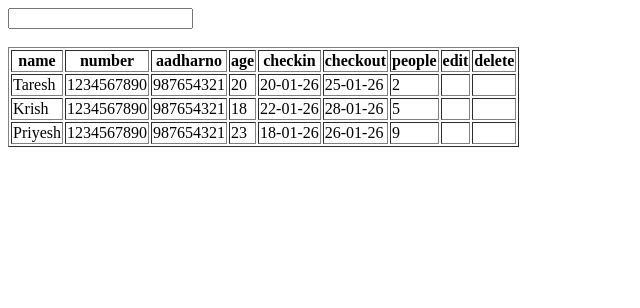
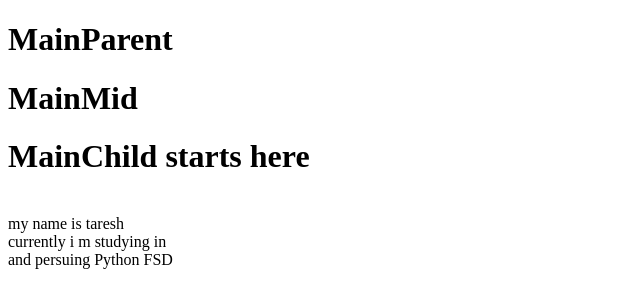
Before and after one commit to taresh2504/ReactJsbatch2, a React (Vite) app: page / in a window 1280 px wide. Shown: the top 308 px of the page, without its empty margins (0-640 px from the left). Built offline with nearby package versions, Linux system fonts and the light colour scheme; data requests are answered from the project's data file.

Commit message:
context api

```diff
--- /dev/null
+++ b/src/Context.jsx
@@ -0,0 +1,6 @@
+// import React, { useContext } from 'react'
+import { createContext } from 'react'
+
+let UserContext = createContext()
+
+export default UserContext
--- /dev/null
+++ b/src/MainChild.jsx
@@ -0,0 +1,22 @@
+import React from 'react'
+import UserContext from './Context'
+import { useContext } from 'react'
+
+const MainChild = () => {
+    let {mydata,course,institute} = useContext(UserContext)
+
+  return (
+    <>
+      <h1>MainChild starts here</h1>
+      <br />
+      my name is {mydata.name}
+      <br />
+      currently i m studying in {institute}
+      <br />
+      and persuing {course}
+
+    </>
+  )
+}
+
+export default MainChild
--- /dev/null
+++ b/src/MainMid.jsx
@@ -0,0 +1,13 @@
+import React from 'react'
+import MainChild from './MainChild'
+
+const MainMid = () => {
+  return (
+    <>
+      <h1>MainMid</h1>
+      <MainChild/>
+    </>
+  )
+}
+
+export default MainMid
--- /dev/null
+++ b/src/MainParent.jsx
@@ -0,0 +1,13 @@
+import React from 'react'
+import MainMid from './MainMid'
+
+const MainParent = () => {
+  return (
+    <>
+      <h1>MainParent</h1>
+      <MainMid/>
+    </>
+  )
+}
+
+export default MainParent
--- a/src/main.jsx
+++ b/src/main.jsx
@@ -12,14 +12,28 @@ import './index.css'
 // import App from './Form'
 // import App from './Formvalidation'
 // import App from './Useeffect'
-import App from './Datashow'
+// import App from './Datashow'
 // import App from './BookingForm'
+import App from './MainParent'
 import { BrowserRouter } from 'react-router-dom'
+import UserContext from './Context'
+
+let mydata = {
+    name:"taresh",
+    city:"bhopal",
+    age:20
+}
+
+let college = "sage university bhopal"
+
+let course = "Python FSD"
 
 
 createRoot(document.getElementById('root')).render(
+    <UserContext.Provider value={{mydata,college,course}}>
     <BrowserRouter>
     <App/>
     </BrowserRouter>
+    </UserContext.Provider>
 
 )
```
